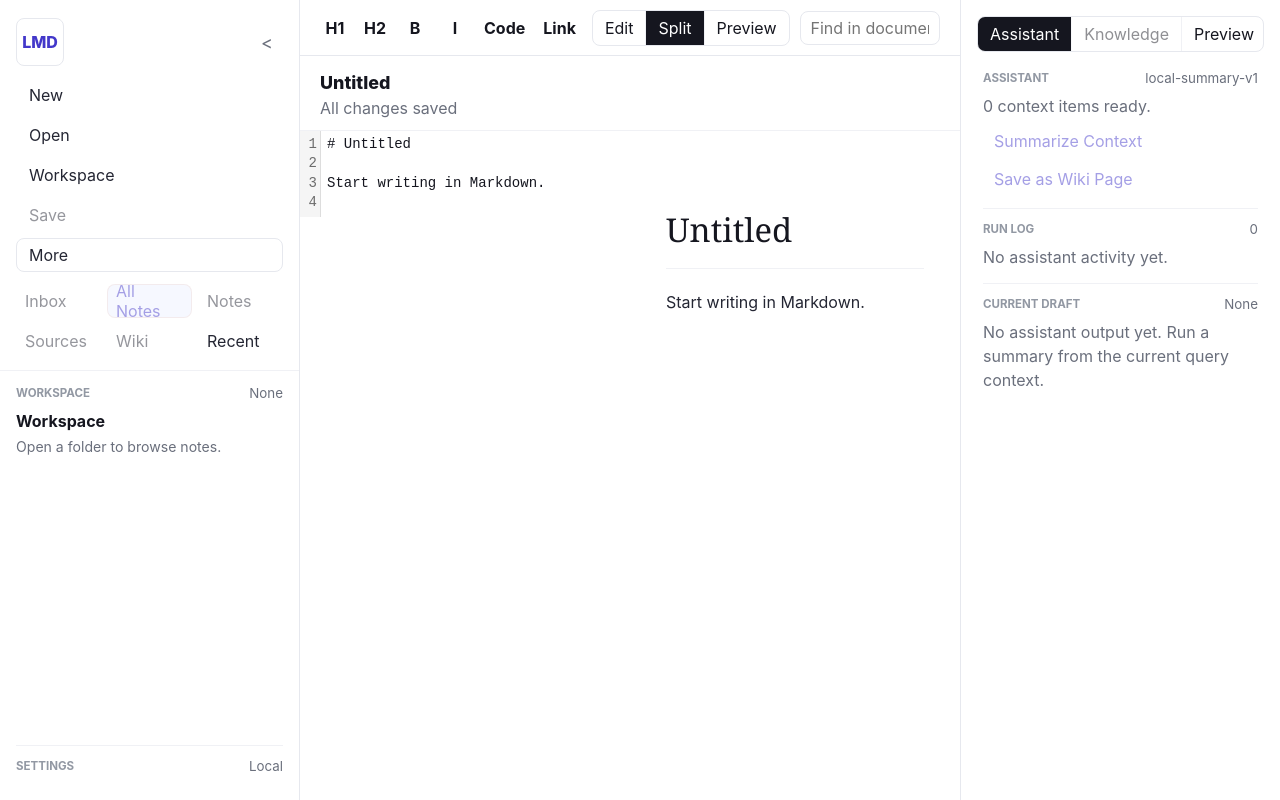
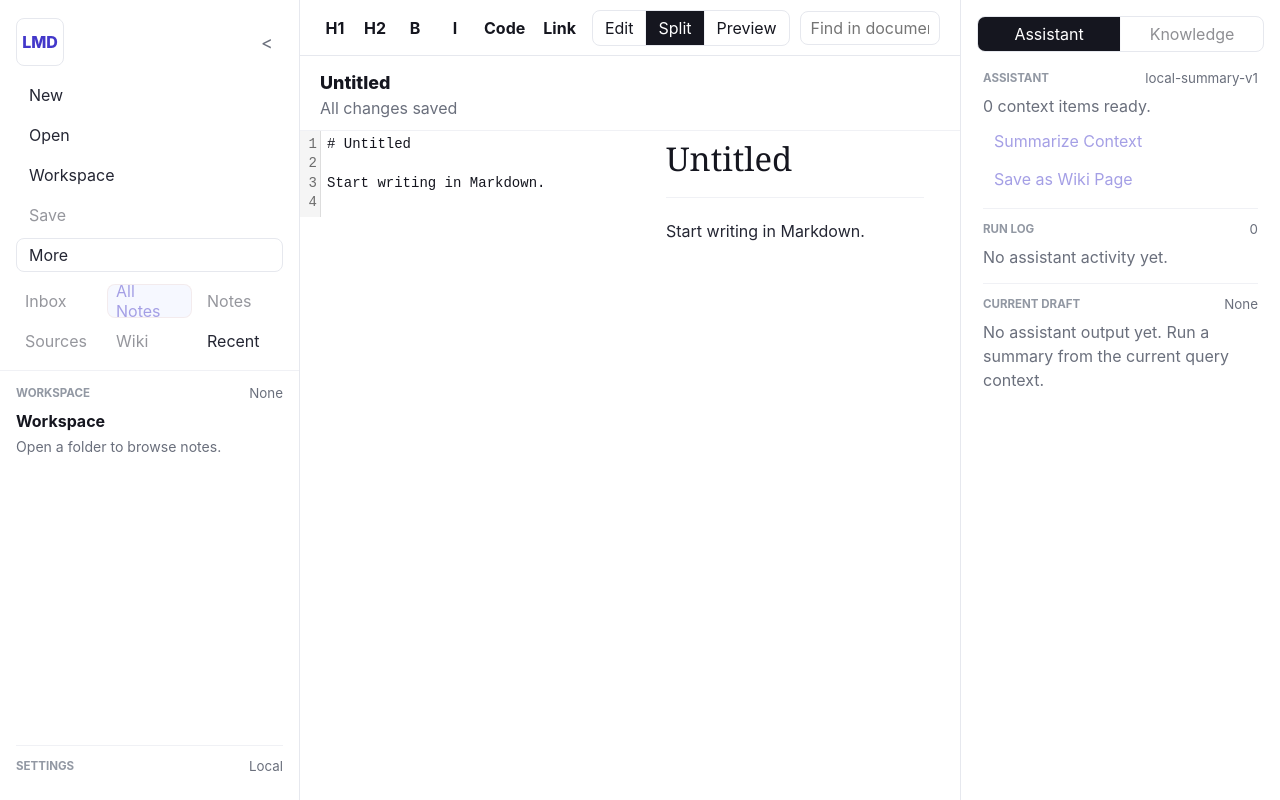
Before and after one commit to TaylorChen/lmd, a React (Vite) app: page / in a window 1280 px wide. Built offline with nearby package versions, Linux system fonts and the light colour scheme; what markdown-it-task-lists would draw is missing.

Commit message:
Remove duplicate preview panel

```diff
--- a/src/App.tsx
+++ b/src/App.tsx
@@ -73,7 +73,7 @@ export default function App() {
   const [externalChange, setExternalChange] = useState<ExternalChange | null>(null);
   const [search, setSearch] = useState("");
   const [editorMode, setEditorMode] = useState<EditorMode>(() => settings.defaultEditorMode);
-  const [inspectorTab, setInspectorTab] = useState<"preview" | "knowledge" | "assistant">("assistant");
+  const [inspectorTab, setInspectorTab] = useState<"knowledge" | "assistant">("assistant");
   const [documentKnowledge, setDocumentKnowledge] = useState<DocumentKnowledge | null>(null);
   const [knowledgeLint, setKnowledgeLint] = useState<KnowledgeLintReport | null>(null);
   const [queryContext, setQueryContext] = useState<QueryContext | null>(null);
@@ -902,17 +902,8 @@ export default function App() {
           >
             Knowledge
           </button>
-          <button
-            type="button"
-            className={inspectorTab === "preview" ? "active" : ""}
-            onClick={() => setInspectorTab("preview")}
-          >
-            Preview
-          </button>
         </div>
-        {inspectorTab === "preview" ? (
-          <MarkdownPreview content={content} />
-        ) : inspectorTab === "knowledge" ? (
+        {inspectorTab === "knowledge" ? (
           <KnowledgePanel
             knowledge={documentKnowledge}
             lint={knowledgeLint}
--- a/src/styles.css
+++ b/src/styles.css
@@ -705,6 +705,10 @@ button:disabled {
   grid-template-columns: minmax(0, 1fr) minmax(0, 1fr);
 }
 
+.document-main.split .markdown-preview {
+  padding-top: 8px;
+}
+
 .document-main.preview .markdown-preview {
   width: min(100%, 940px);
   justify-self: center;
@@ -982,12 +986,23 @@ button:disabled {
   word-break: break-word;
 }
 
-.markdown-preview > *:first-child {
+.markdown-preview > *:first-child,
+.markdown-preview > div > *:first-child {
   margin-top: 0;
 }
 
-.markdown-preview > *:last-child {
+.markdown-preview > *:last-child,
+.markdown-preview > div > *:last-child {
   margin-bottom: 0;
+}
+
+.markdown-preview > div > h1:first-child,
+.markdown-preview > div > h2:first-child,
+.markdown-preview > div > h3:first-child,
+.markdown-preview > div > h4:first-child,
+.markdown-preview > div > h5:first-child,
+.markdown-preview > div > h6:first-child {
+  padding-top: 0;
 }
 
 .markdown-preview h1,
```
Also changed, not shown: 1 other file (tests, documents, lock files or other folders).
